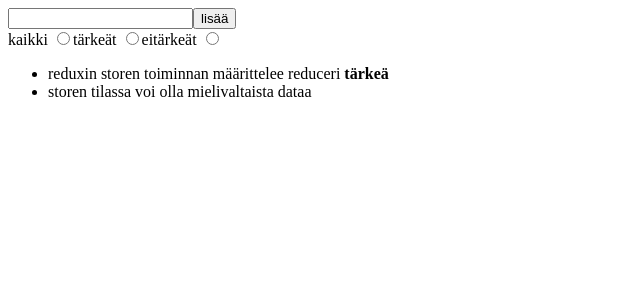
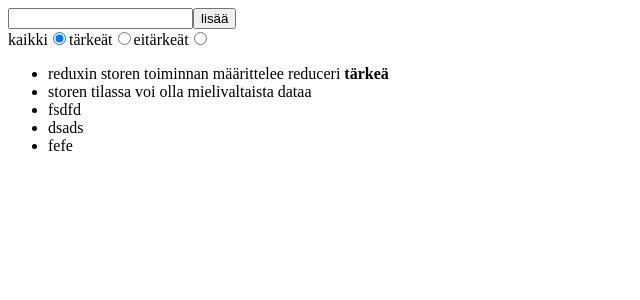
Before and after one commit to SimoAntikainen/HYmoocPart5, a React (Create React App) app in the folder redux-notes/: page / in a window 1280 px wide. Shown: the top 300 px of the page, without its empty margins (0-640 px from the left). Built offline with nearby package versions, Linux system fonts and the light colour scheme; data requests are answered from the project's data file.

Commit message:
tutorial part 6.10-6.12

```diff
--- /dev/null
+++ b/redux-notes/db.json
@@ -0,0 +1,29 @@
+{
+  "notes": [
+    {
+      "content": "reduxin storen toiminnan määrittelee reduceri",
+      "important": true,
+      "id": 1
+    },
+    {
+      "content": "storen tilassa voi olla mielivaltaista dataa",
+      "important": false,
+      "id": 2
+    },
+    {
+      "content": "fsdfd",
+      "important": false,
+      "id": 3
+    },
+    {
+      "content": "dsads",
+      "important": false,
+      "id": 4
+    },
+    {
+      "content": "fefe",
+      "important": false,
+      "id": 5
+    }
+  ]
+}
--- a/redux-notes/package.json
+++ b/redux-notes/package.json
@@ -3,14 +3,18 @@
   "version": "0.1.0",
   "private": true,
   "dependencies": {
+    "axios": "^0.18.0",
+    "json-server": "^0.14.0",
     "prop-types": "^15.6.0",
     "react": "^16.2.0",
     "react-dom": "^16.2.0",
     "react-redux": "^5.0.6",
     "react-scripts": "1.1.0",
-    "redux": "^3.7.2"
+    "redux": "^3.7.2",
+    "redux-thunk": "^2.3.0"
   },
   "scripts": {
+    "server": "json-server -p3001 db.json",
     "start": "react-scripts start",
     "build": "react-scripts build",
     "test": "react-scripts test --env=jsdom",
--- a/redux-notes/src/App.js
+++ b/redux-notes/src/App.js
@@ -1,21 +1,29 @@
 import React from 'react'
-import NoteForm from './components/NoteForm'
-import NoteList from './components/NoteList'
+import NoteForm from './components/NoteForm.js'
+import NoteList from './components/NoteList.js'
 import VisibilityFilter from './components/VisibilityFilter'
+import { connect } from 'react-redux'
+import { noteInitialization } from './reducers/noteReducer'
+import noteService from './services/notes'
 
 class App extends React.Component {
-  filterSelected = (value) => () => {
-    console.log(value)
+  componentDidMount = async () => {
+    const notes = await noteService.getAll()
+    this.props.noteInitialization(notes)
   }
+
   render() {
     return (
       <div>
         <NoteForm />
-        <VisibilityFilter/>
+        <VisibilityFilter />
         <NoteList />
       </div>
     )
   }
 }
 
-export default App
+export default connect(
+  null,
+  { noteInitialization }
+)(App)
--- a/redux-notes/src/components/NoteForm.js
+++ b/redux-notes/src/components/NoteForm.js
@@ -1,13 +1,16 @@
 import React from 'react'
 import { noteCreation } from './../reducers/noteReducer'
 import { connect } from 'react-redux'
+import noteService from '../services/notes'
 
 class NoteForm extends React.Component {
 
-  addNote = (event) => {
+  addNote = async (event) => {
     event.preventDefault()
-    this.props.noteCreation(event.target.note.value)
+    const content = event.target.note.value
     event.target.note.value = ''
+    const newNote = await noteService.createNew(content)
+    this.props.noteCreation(newNote)
   }
 
   render() {
--- a/redux-notes/src/components/NoteList.js
+++ b/redux-notes/src/components/NoteList.js
@@ -4,57 +4,40 @@ import { importanceToggling } from './../reducers/noteReducer'
 import Note from './Note'
 import { connect } from 'react-redux'
 
-class NoteList extends React.Component {
-  /**componentDidMount() {
-    const { store } = this.context
-    this.unsubscribe = store.subscribe(() =>
-      this.forceUpdate()
+const NoteList = (props) => (
+  <ul>
+    {props.visibleNotes.map(note =>
+      <Note
+        key={note.id}
+        note={note}
+        handleClick={() => props.importanceToggling(note.id)}
+      />
+    )}
+  </ul>
 )
-  }
 
-  componentWillUnmount() {
-    this.unsubscribe()
+/**NoteList.contextTypes = {
+  store: PropTypes.object
 }**/
 
-  /**toggleImportance = (id) => () => {
-    this.context.store.dispatch(
-      importanceToggling(id)
-    )
+/**const mapStateToProps = (state) => {
+  return {
+    notes: state.notes,
+    filter: state.filter
+  }
 }**/
-  render() {
-    const notesToShow = () => {
-      const { notes, filter } = this.props
+const notesToShow = (notes, filter) => {
   if (filter === 'ALL') {
     return notes
   }
-
   return filter === 'IMPORTANT'
     ? notes.filter(note => note.important)
     : notes.filter(note => !note.important)
 }
 
-    return (
-      <ul>
-        {notesToShow().map(note =>
-          <Note
-            key={note.id}
-            note={note}
-            handleClick={() => this.props.importanceToggling(note.id)}
-          />
-        )}
-      </ul>
-    )
-  }
-}
-
-/**NoteList.contextTypes = {
-  store: PropTypes.object
-}**/
-
 const mapStateToProps = (state) => {
   return {
-    notes: state.notes,
-    filter: state.filter
+    visibleNotes: notesToShow(state.notes, state.filter)
   }
 }
 
--- a/redux-notes/src/components/VisibilityFilter.js
+++ b/redux-notes/src/components/VisibilityFilter.js
@@ -1,4 +1,51 @@
 import React from 'react'
+import { filterChange } from '../reducers/filterReducer'
+import { connect } from 'react-redux'
+
+class VisibilityFilter extends React.Component {
+
+  filterClicked = (value) => () => {
+    this.props.filterChange(value)
+  }
+  checked = (label) => {
+    return label === this.props.filter
+  }
+
+  render() {
+    return (
+      <div>
+        kaikki
+        <input
+          type='radio'
+          name='filter'
+          onChange={this.filterClicked('ALL')}
+          checked={this.checked('ALL')}
+        />
+        tärkeät
+        <input
+          type='radio'
+          name='filter'
+          onChange={this.filterClicked('IMPORTANT')}
+          checked={this.checked('IMPORTANT')}
+        />
+        eitärkeät
+        <input
+          type='radio'
+          name='filter'
+          onChange={this.filterClicked('NONIMPORTANT')}
+          checked={this.checked('NONIMPORTANT')}
+        />
+      </div>
+    )
+  }
+}
+
+export default connect(
+  (state) => ({ filter: state.filter }),
+  { filterChange }
+)(VisibilityFilter)
+
+/**import React from 'react'
 import PropTypes from 'prop-types'
 import { filterChange } from '../reducers/filterReducer'
 
@@ -33,4 +80,4 @@ VisibilityFilter.contextTypes = {
   store: PropTypes.object
 }
 
-export default VisibilityFilter
+export default VisibilityFilter**/
--- a/redux-notes/src/index.js
+++ b/redux-notes/src/index.js
@@ -3,8 +3,9 @@ import ReactDOM from 'react-dom'
 import { createStore, combineReducers } from 'redux'
 import { Provider } from 'react-redux'
 import App from './App'
-import noteReducer from './reducers/noteReducer'
+import noteReducer, { noteInitialization } from './reducers/noteReducer'
 import filterReducer from './reducers/filterReducer'
+import noteService from './services/notes'
 
 const reducer = combineReducers({
   notes: noteReducer,
@@ -13,6 +14,8 @@ const reducer = combineReducers({
 
 const store = createStore(reducer)
 
+
+
 console.log(store.getState())
 
 ReactDOM.render(
--- a/redux-notes/src/reducers/noteReducer.js
+++ b/redux-notes/src/reducers/noteReducer.js
@@ -3,11 +3,13 @@ const initalState = [
   { content: 'storen tilassa voi olla mielivaltaista dataa', important: false, id: 2 }
 ]
 
-const noteReducer = (state = initalState, action) => {
+const noteReducer = (state = [], action) => {
   console.log('ACTION: ', action)
   switch (action.type) {
   case 'NEW_NOTE':
     return [...state, action.data]
+  case 'INIT_NOTES':
+    return action.data
   case 'TOGGLE_IMPORTANCE': {
     const id = action.data.id
     const noteToChange = state.find(n => n.id === id)
@@ -21,14 +23,17 @@ const noteReducer = (state = initalState, action) => {
 
 const generateId = () => Number((Math.random() * 1000000).toFixed(0))
 
-export const noteCreation = (content) => {
+export const noteCreation = (data) => {
   return {
     type: 'NEW_NOTE',
-    data: {
-      content,
-      important: false,
-      id: generateId()
-    }
+    data
+  }
+}
+
+export const noteInitialization = (data) => {
+  return {
+    type: 'INIT_NOTES',
+    data
   }
 }
 
--- /dev/null
+++ b/redux-notes/src/services/notes.js
@@ -0,0 +1,17 @@
+import axios from 'axios'
+
+const url = 'http://localhost:3001/notes'
+
+const getAll = async () => {
+  const response = await axios.get(url)
+  return response.data
+}
+
+const createNew = async (content) => {
+  const response = await axios.post(url, { content, important: false})
+  return response.data
+}
+
+export default {
+  getAll, createNew
+}
```
Also changed, not shown: 1 other file (tests, documents, lock files or other folders). Lines whose indentation alone changed are shown as unchanged.
